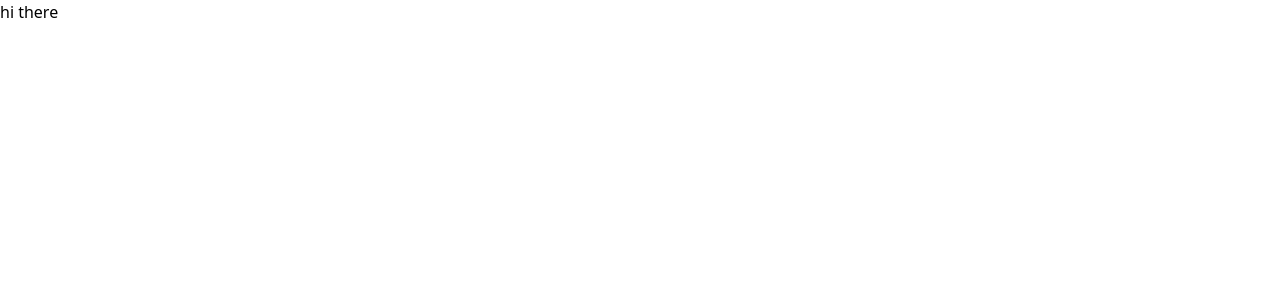
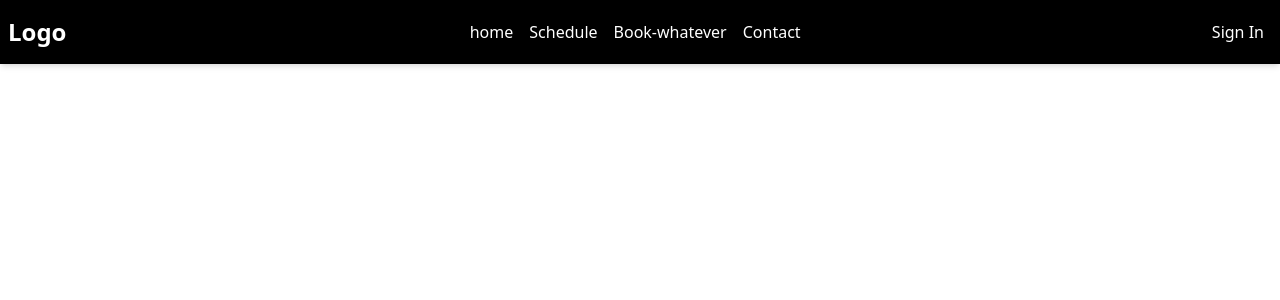
Before and after one commit to KUMAIL261103/Odoo_Combat, a React (Vite) app in the folder frontend/: page /home in a window 1280 px wide. Shown: the top 300 px of the page. Built offline with nearby package versions, Linux system fonts and the light colour scheme; the HTML template or start-up script is replaced by a standard one.

Commit message:
added navbar

```diff
--- a/frontend/src/components/UserNavbar.jsx
+++ b/frontend/src/components/UserNavbar.jsx
@@ -1,5 +1,43 @@
-export default function UserNavbar() {
-    return <div className="font-bold text-4xl pt-6 text-white">
-        hi there
+import PropTypes from "prop-types";
+
+export default function UserNavbar({ label1, label2, label3, label4 }) {
+  return (
+    <div>
+      <nav className="bg-black shadow-md py-3">
+        <div className="container mx-auto flex justify-between items-center">
+          {/* Logo */}
+          <div className="px-2 text-2xl font-bold text-white">Logo</div>
+          {/* Navigation Links */}
+          <div className="flex space-x-4">
+            <a href="#" className="text-white hover:text-gray-400">
+              {label1}
+            </a>
+            <a href="#" className="text-white hover:text-gray-400">
+              {label2}
+            </a>
+            <a href="#" className="text-white hover:text-gray-400">
+              {label3}
+            </a>
+            <a href="#" className="text-white hover:text-gray-400">
+              {label4}
+            </a>
+          </div>
+          {/* Login/Sigin */}
+          <div className="px-2 flex items-center space-x-2 text-white">
+            <button className="border-#ccfbcc p-2 rounded-xl hover:bg-white hover:text-black hover:font-bold">
+              Sign In
+            </button>
+          </div>
+        </div>
+      </nav>
     </div>
+  );
 }
+
+// Define propTypes for the component and Adding validation for labels
+UserNavbar.propTypes = {
+  label1: PropTypes.string.isRequired,
+  label2: PropTypes.string.isRequired,
+  label3: PropTypes.string.isRequired,
+  label4: PropTypes.string.isRequired,
+};
--- a/frontend/src/pages/Home.jsx
+++ b/frontend/src/pages/Home.jsx
@@ -1,7 +1,14 @@
+import UserNavbar from "../components/UserNavbar";
+
 export const Home = () => {
-    return <div>
-
-        hi there
+  return (
+    <div>
+      <UserNavbar
+        label1="home"
+        label2="Schedule"
+        label3="Book-whatever"
+        label4="Contact"
+      />
     </div>
-
-}
+  );
+};
```
